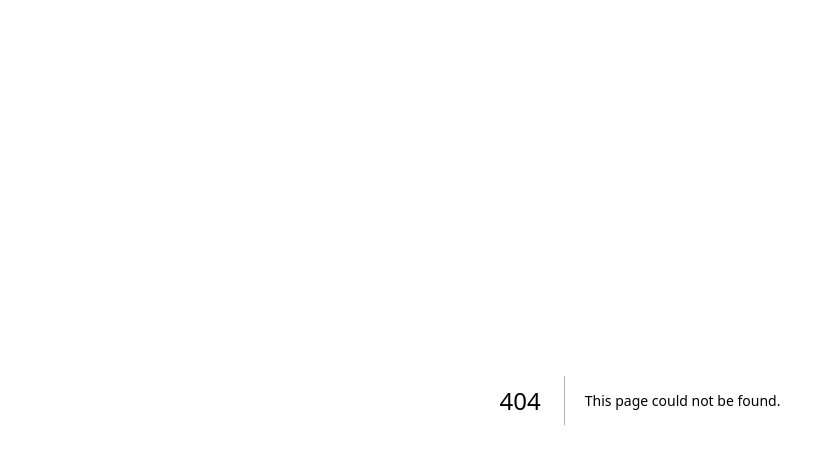
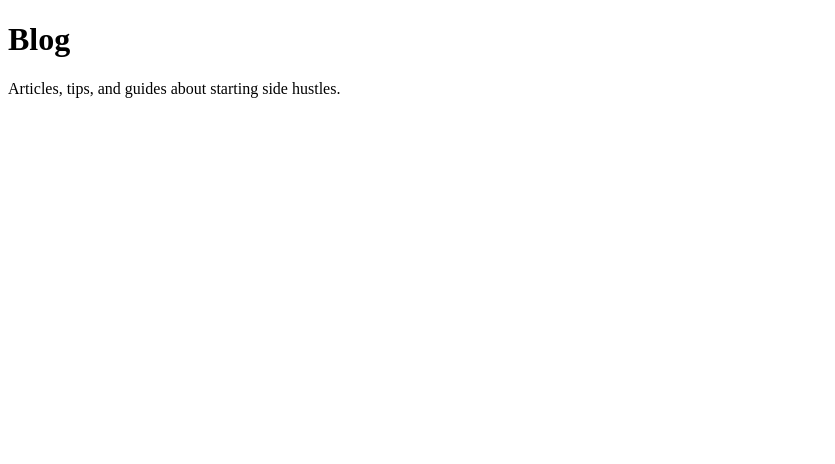
Before and after one commit to suhaybsufi-commits/SideHustleCoach, a Next.js app: page /pages/blog in a window 1280 px wide. Before the commit this address had no page. Shown: the top 464 px of the page, without its empty margins (0-835 px from the left). Built offline with nearby package versions, Linux system fonts and the light colour scheme.

Commit message:
Create blog.js

```diff
--- /dev/null
+++ b/pages/pages/blog.js
@@ -0,0 +1,8 @@
+export default function Blog() {
+  return (
+    <div>
+      <h1>Blog</h1>
+      <p>Articles, tips, and guides about starting side hustles.</p>
+    </div>
+  );
+}
```
